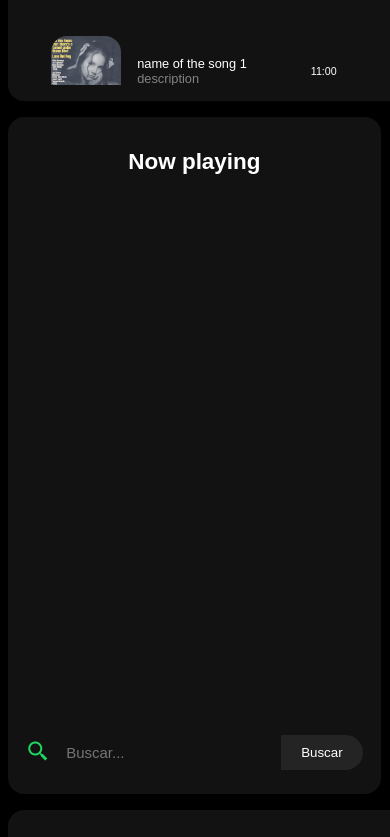
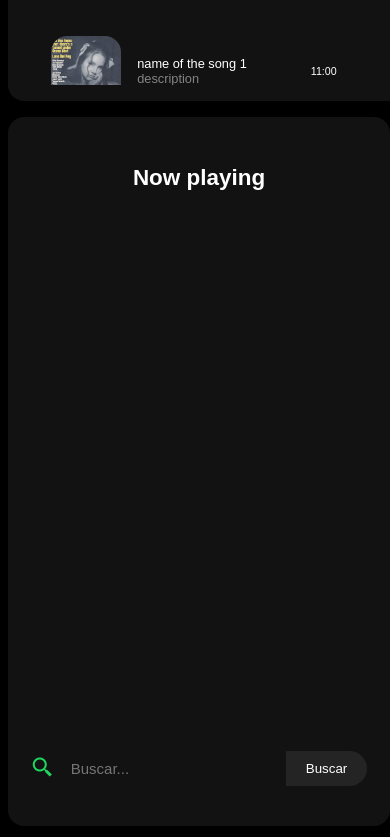
Before and after one commit to Dannaardil/Spotify, a plain HTML site: page index.html in a window 390 px wide. Shown: the part 847-1684 px from the top of the page. Drawn offline with nearby package versions, Linux system fonts and the light colour scheme.

Commit message:
style: :lipstick: se cambio el responsive para el apartado de main

```diff
--- a/css/style.css
+++ b/css/style.css
@@ -422,6 +422,7 @@ img:hover{
         overflow-y: scroll;
 
 
+
     }
 
 
@@ -573,8 +574,9 @@ img:hover{
         main{
             display: flex;
           margin-left: 0.5rem;
-            width: 23.3rem;
+            width:fit-content;
             gap:0rem;
+            padding: 1rem;
 
         }
 
```
